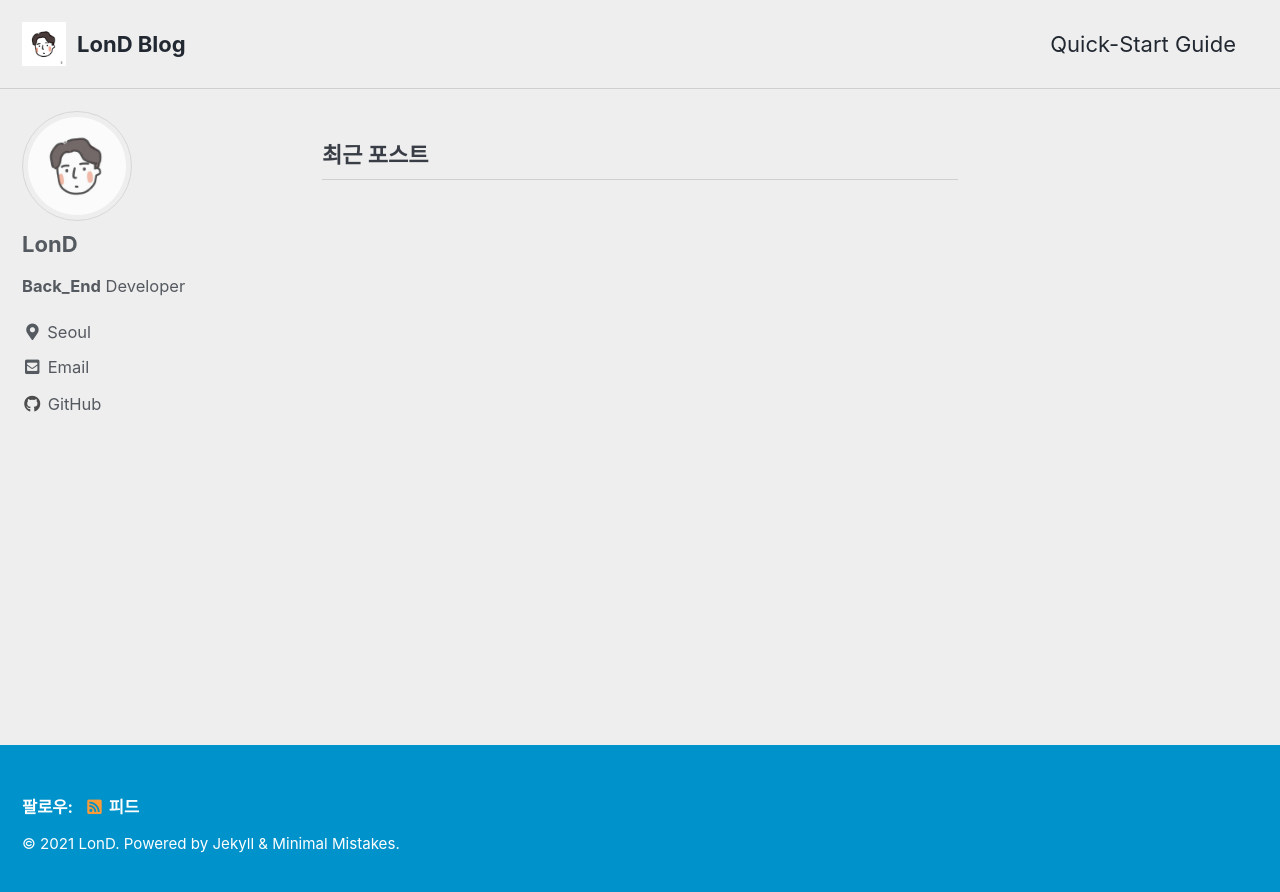
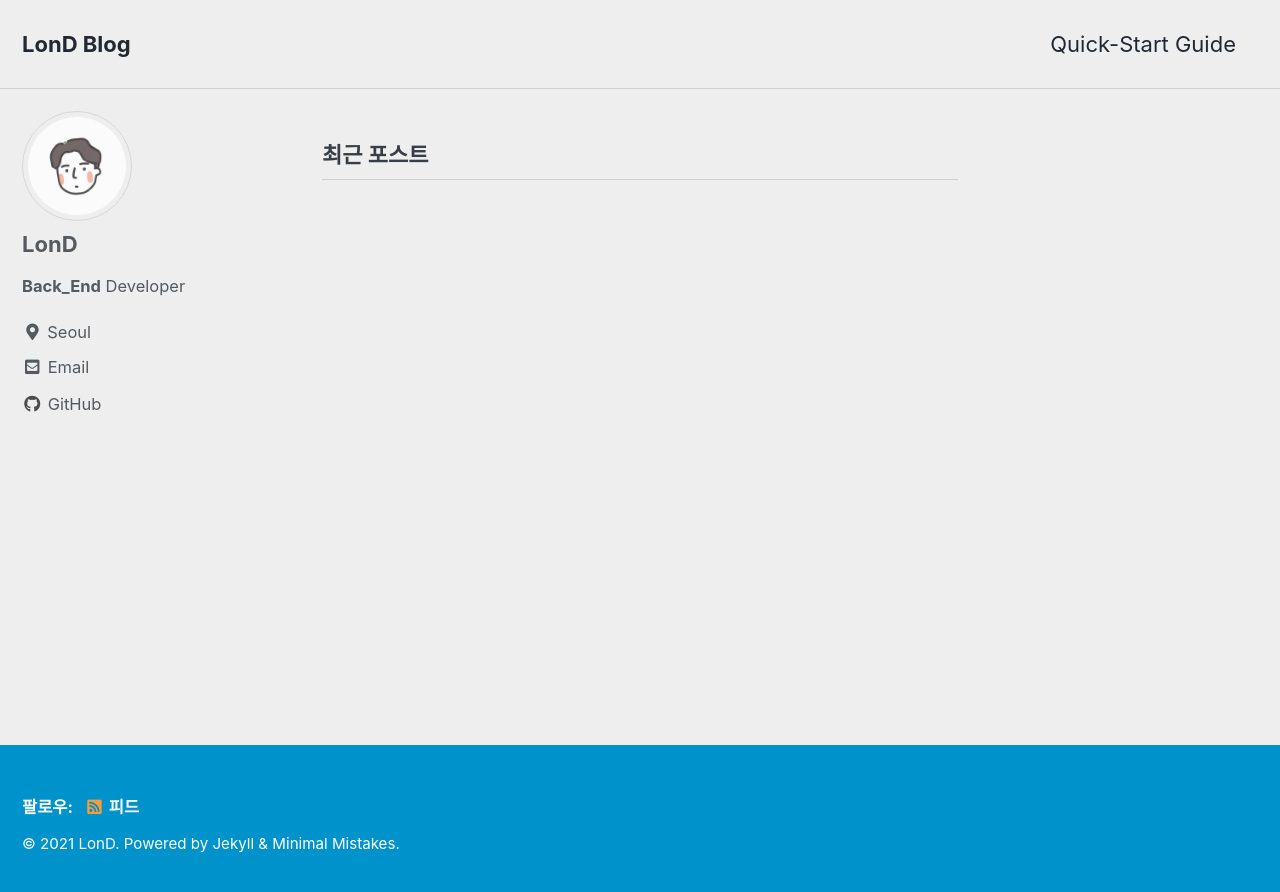
Before and after one commit to teuc000-dev/teuc000-dev.github.io, a Jekyll site: the page built from index.html, in a window 1280 px wide. Shown: the top 892 px of the page. Built offline with Jekyll 4.4.1, drawn with Linux system fonts in a browser that asks for light colours; cached includes are drawn as plain includes; the list of posts is cut into pages by our own code.

Commit message:
Update _config.yml

```diff
--- a/_config.yml
+++ b/_config.yml
@@ -25,7 +25,7 @@ url                      : # the base hostname & protocol for your site e.g. "ht
 baseurl                  : # the subpath of your site, e.g. "/blog"
 repository               : "teuc000-dev/teuc000-dev" # GitHub username/repo-name e.g. "mmistakes/minimal-mistakes"
 teaser                   : # path of fallback teaser image, e.g. "/assets/images/500x300.png"
-logo                     : "assets/images/75056532.jpg" # path of logo image to display in the masthead, e.g. "/assets/images/88x88.png"
+logo                     : # "assets/images/75056532.jpg" # path of logo image to display in the masthead, e.g. "/assets/images/88x88.png"
 masthead_title           : # overrides the website title displayed in the masthead, use " " for no title
 breadcrumbs              : true # true, false (default)
 words_per_minute         : 200
```
